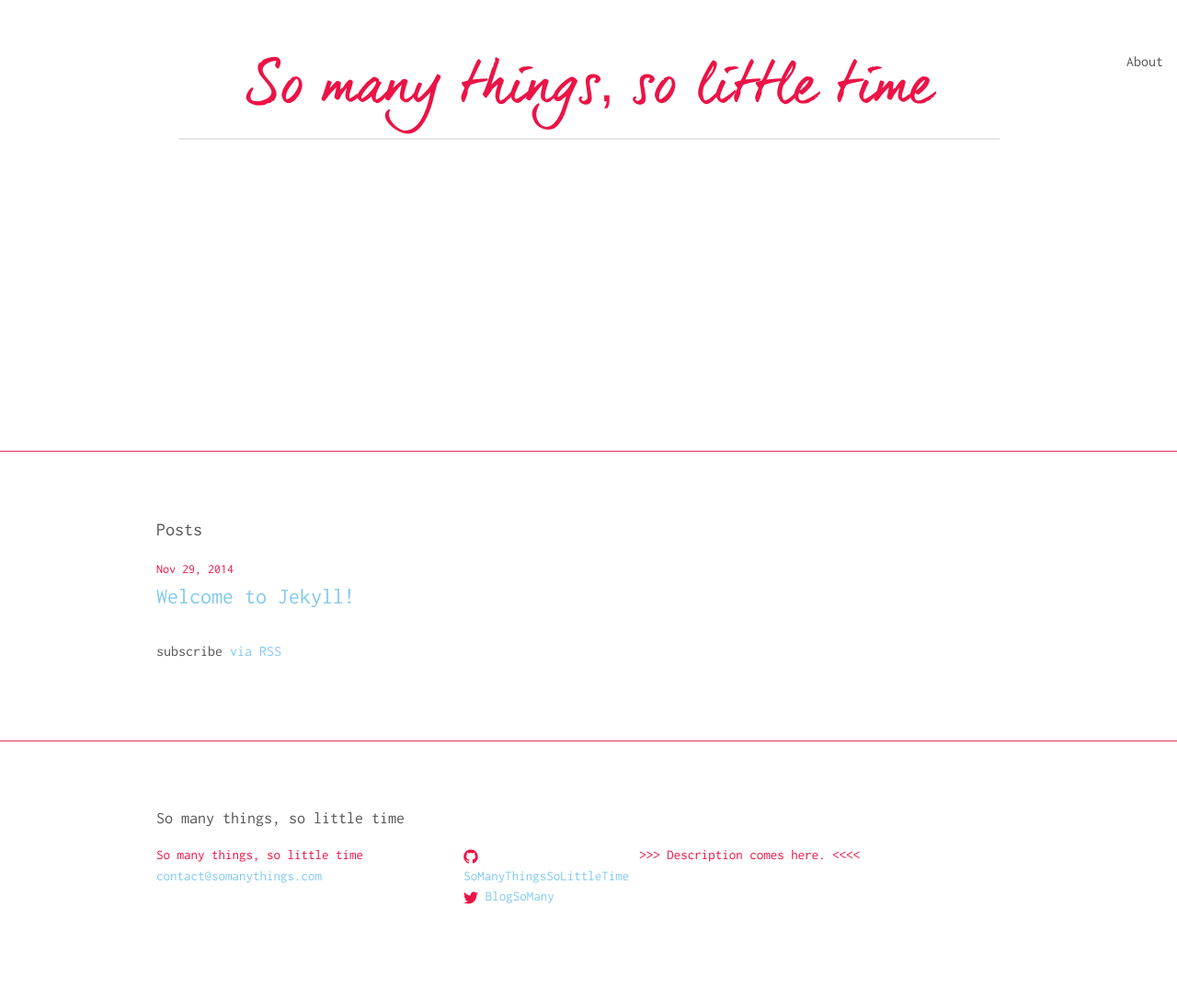
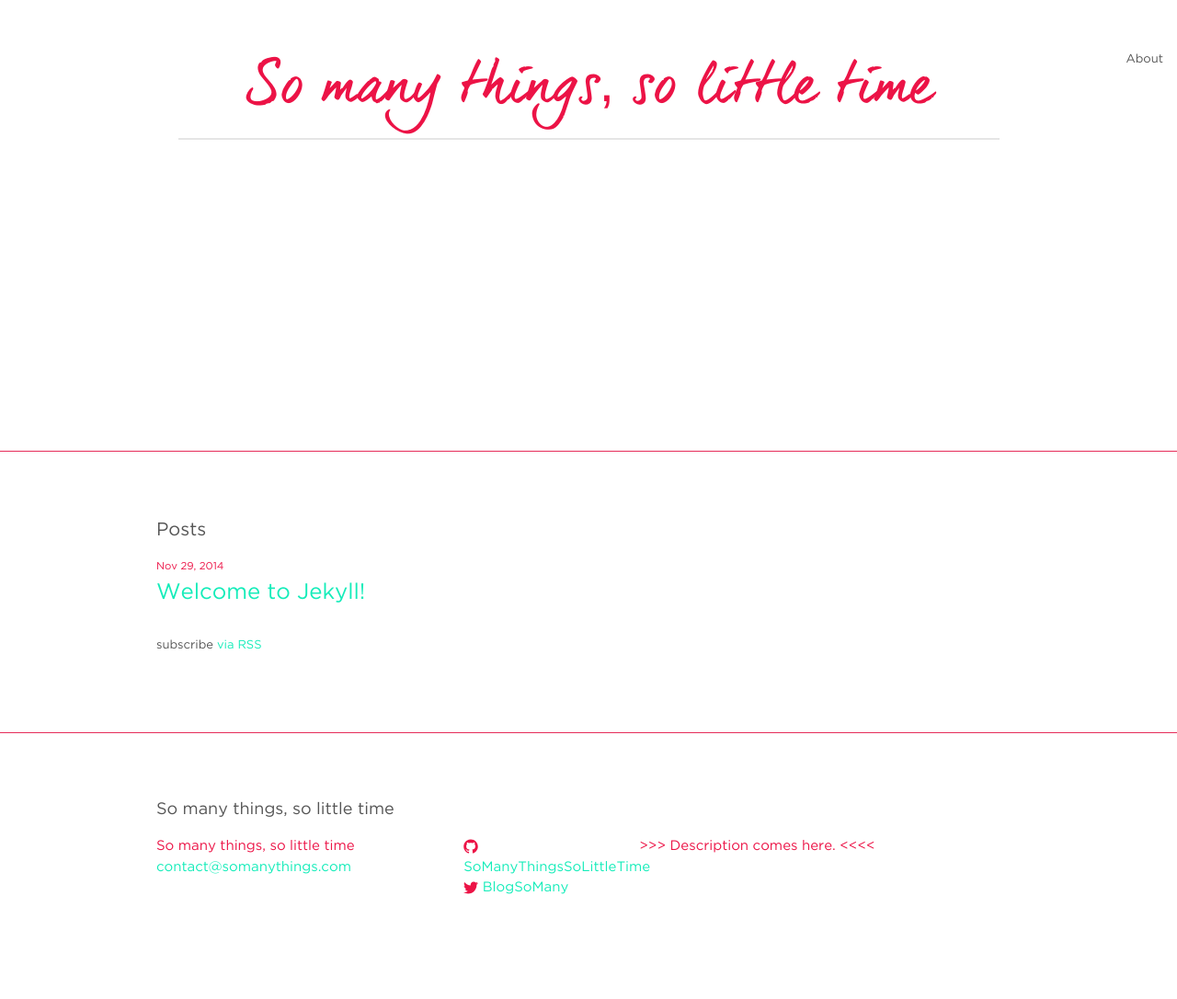
Before and after one commit to somanythingssolittletime/somanythingssolittletime.github.io, a Jekyll site: the page built from index.html, in a window 1280 px wide. Shown: the whole page at 92% size. Built offline with Jekyll 4.4.1, drawn with Linux system fonts in a browser that asks for light colours.

Commit message:
puts gothambook as base font-family

```diff
--- a/public/css/main.scss
+++ b/public/css/main.scss
@@ -6,6 +6,15 @@
 @font-face {
   font-family: 'Inconsolata';
   src:url('../fonts/Inconsolata.otf');
+  font-weight: normal;
+  font-style: normal;
+}
+
+@font-face {
+  font-family: 'gothambook';
+  src:url('../fonts/gotham-book.ttf'),
+  url('../fonts/gotham-book.eot') format('embedded-opentype'),
+  url('../fonts/gotham-book.woff') format('woff');;
   font-weight: normal;
   font-style: normal;
 }
@@ -29,8 +38,8 @@
 
 // Our variables
 $brand-font-family: dearJoe, Helvetica, sans-serif;
-$base-font-family: Inconsolata, Helvetica, sans-serif;
-$base-font-size:   16px;
+$base-font-family: gothambook, Helvetica, sans-serif;
+$base-font-size:   13px;
 $small-font-size:  $base-font-size * 0.875;
 $base-line-height: 1.5;
 
@@ -38,7 +47,7 @@ $spacing-unit:     30px;
 
 $text-color:       #555;
 $background-color: #fff;
-$brand-color:      #81c9f0;
+$brand-color:      #13ecb9;
 
 $rose-color:       #ec1346;
 $rose-color-light: #e62c59;
```
Also changed, not shown: public/fonts/gotham-book.ttf (added), public/fonts/gotham-book.woff (added), 1 other file.
